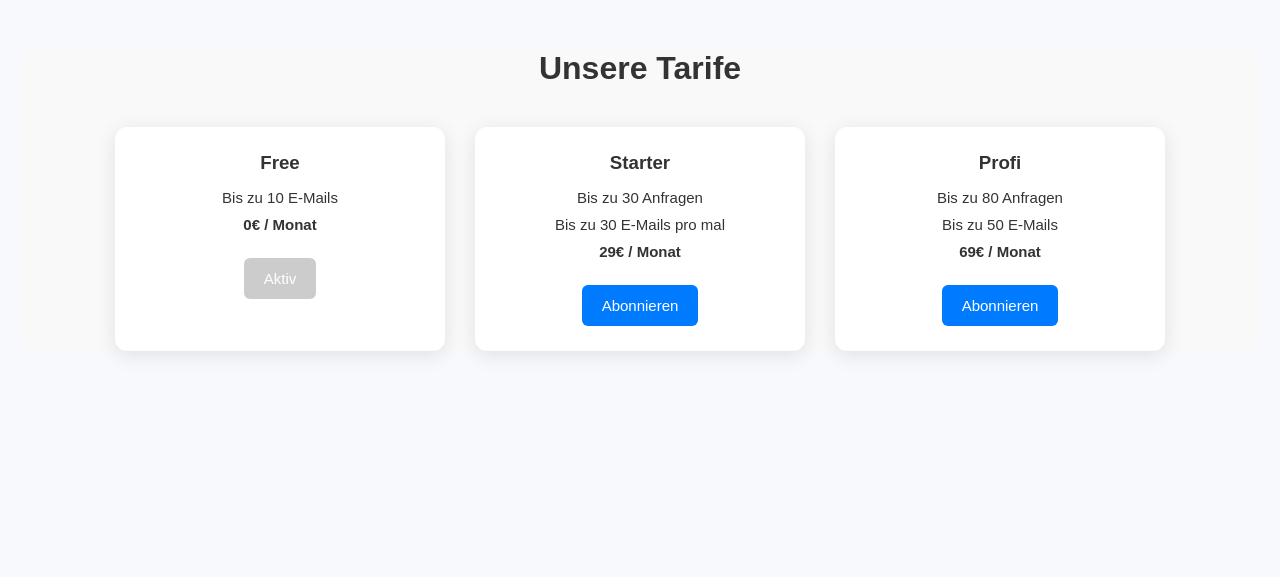
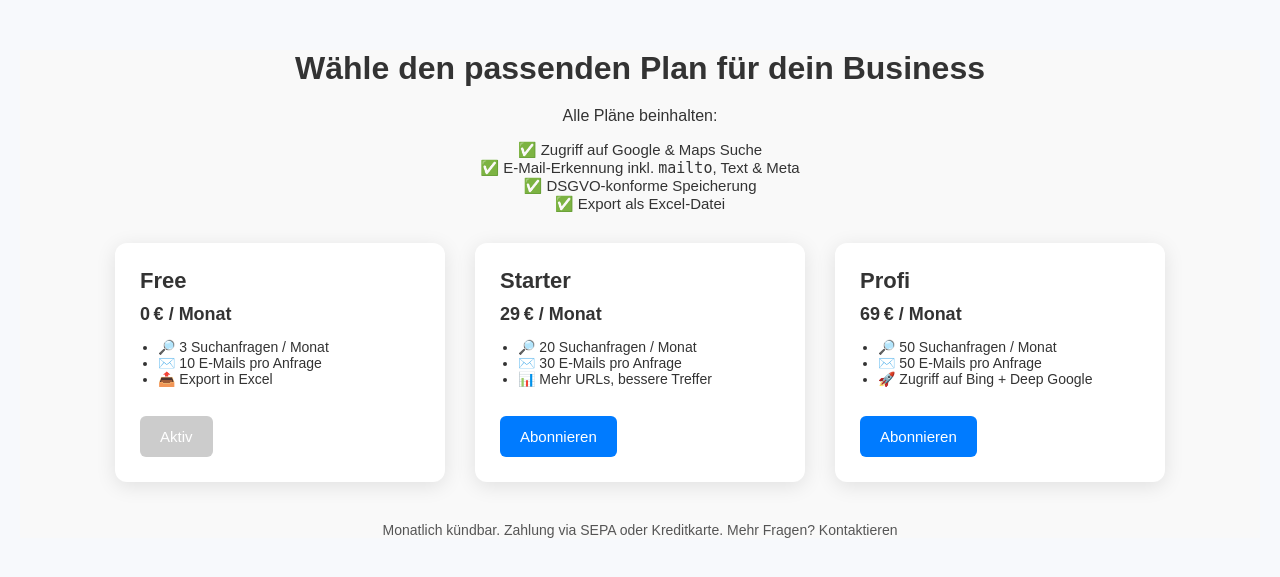
Before and after one commit to MerabTserodze/leadgen-app, a Flask app: page /preise in a window 1280 px wide. Shown: the part 58-635 px from the top of the page. Run offline with Flask 3, Linux system fonts and the light colour scheme.

Commit message:
Update preise.html

```diff
--- a/templates/preise.html
+++ b/templates/preise.html
@@ -1,10 +1,10 @@
 <!DOCTYPE html>
 <html lang="de">
 <head>
-    <meta charset="UTF-8">
-    <meta name="viewport" content="width=device-width, initial-scale=1.0">
+  <meta charset="UTF-8" />
+  <meta name="viewport" content="width=device-width, initial-scale=1.0"/>
   <title>Tarife – LeadGen</title>
-    <link rel="stylesheet" href="/static/style.css">
+  <link rel="stylesheet" href="/static/style.css" />
   <style>
     body {
       font-family: Arial, sans-serif;
@@ -45,7 +45,7 @@
 
     .preise-container h2 {
       font-size: 32px;
-            margin-bottom: 40px;
+      margin-bottom: 20px;
     }
 
     .tarif-grid {
@@ -53,6 +53,7 @@
       flex-wrap: wrap;
       gap: 30px;
       justify-content: center;
+      margin-top: 30px;
     }
 
     .tarif-card {
@@ -61,15 +62,22 @@
       padding: 25px;
       width: 280px;
       box-shadow: 0 4px 20px rgba(0, 0, 0, 0.1);
+      text-align: left;
     }
 
     .tarif-card h3 {
-            margin-bottom: 15px;
+      margin-bottom: 10px;
+      font-size: 22px;
     }
 
     .tarif-card p {
-            margin: 10px 0;
+      margin: 8px 0;
       font-size: 15px;
+    }
+
+    .tarif-card ul {
+      padding-left: 18px;
+      font-size: 14px;
     }
 
     .tarif-card button {
@@ -91,11 +99,21 @@
     .tarif-card a {
       text-decoration: none;
     }
+
+    .footer-note {
+      margin-top: 40px;
+      font-size: 14px;
+      color: #555;
+    }
+
+    .tarif-card strong {
+      font-size: 18px;
+    }
   </style>
 </head>
 <body>
 
-    <!-- 🔝 НАВИГАЦИЯ -->
+  <!-- 🔝 NAVIGATION -->
   <div class="navbar">
     <div class="logo">LeadGen</div>
     <ul>
@@ -107,33 +125,54 @@
     </ul>
   </div>
 
-    <!-- 💳 ТАРИФЫ -->
+  <!-- 💳 TARIFE -->
   <div class="preise-container">
-        <h2>Unsere Tarife</h2>
+    <h2>Wähle den passenden Plan für dein Business</h2>
+    <p>Alle Pläne beinhalten:</p>
+    <ul style="list-style: none; padding: 0; font-size: 15px;">
+      <li>✅ Zugriff auf Google & Maps Suche</li>
+      <li>✅ E-Mail-Erkennung inkl. <code>mailto</code>, Text & Meta</li>
+      <li>✅ DSGVO-konforme Speicherung</li>
+      <li>✅ Export als Excel-Datei</li>
+    </ul>
 
     <div class="tarif-grid">
       <div class="tarif-card">
         <h3>Free</h3>
-                <p>Bis zu 10 E-Mails</p>
-                <p><strong>0€ / Monat</strong></p>
+        <p><strong>0 € / Monat</strong></p>
+        <ul>
+          <li>🔎 3 Suchanfragen / Monat</li>
+          <li>✉️ 10 E-Mails pro Anfrage</li>
+          <li>📤 Export in Excel</li>
+        </ul>
         <button disabled>Aktiv</button>
       </div>
 
       <div class="tarif-card">
         <h3>Starter</h3>
-                <p>Bis zu 30 Anfragen</p>
-                <p>Bis zu 30 E-Mails pro mal</p>
-                <p><strong>29€ / Monat</strong></p>
+        <p><strong>29 € / Monat</strong></p>
+        <ul>
+          <li>🔎 20 Suchanfragen / Monat</li>
+          <li>✉️ 30 E-Mails pro Anfrage</li>
+          <li>📊 Mehr URLs, bessere Treffer</li>
+        </ul>
         <a href="/subscribe/starter"><button>Abonnieren</button></a>
       </div>
 
       <div class="tarif-card">
         <h3>Profi</h3>
-                <p>Bis zu 80 Anfragen</p>
-                <p>Bis zu 50 E-Mails</p>
-                <p><strong>69€ / Monat</strong></p>
+        <p><strong>69 € / Monat</strong></p>
+        <ul>
+          <li>🔎 50 Suchanfragen / Monat</li>
+          <li>✉️ 50 E-Mails pro Anfrage</li>
+          <li>🚀 Zugriff auf Bing + Deep Google</li>
+        </ul>
         <a href="/subscribe/profi"><button>Abonnieren</button></a>
       </div>
+    </div>
+
+    <div class="footer-note">
+      Monatlich kündbar. Zahlung via SEPA oder Kreditkarte. Mehr Fragen? <a href="/kontakt">Kontaktieren</a>
     </div>
   </div>
 
```
Lines whose indentation alone changed are shown as unchanged.
